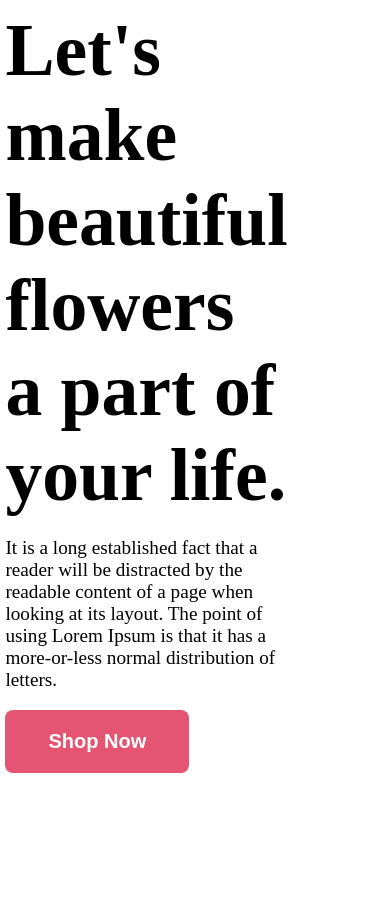
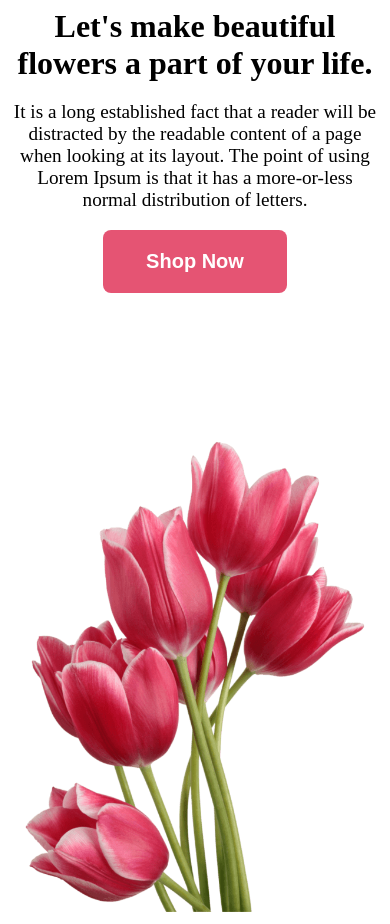
Before and after one commit to salauddin-777/flower-shop-assignment, a plain HTML site: page index.html in a window 390 px wide. Before the commit the page ends 844 px from the top, so only its background shows below. Drawn offline with Linux system fonts and the light colour scheme.

Commit message:
Header Section Resposive added for Small and Medium Devices

```diff
--- a/styles/style.css
+++ b/styles/style.css
@@ -44,3 +44,25 @@ header img{
     font-weight: 400;
     font-size: 1.2rem;
 }
+
+
+/* Responsive Small Device */
+@media screen and (max-width: 576px) {
+    header{
+        flex-direction: column;
+    }
+    .action{
+        width: 100%;
+        text-align: center;
+    }
+    .action-title{
+        font-size: 2rem;
+    }
+}
+
+/* Responsive Medium Device */
+@media screen and (min-width:576px) and (max-width:992px) {
+    header{
+        flex-direction: column;
+    }
+}
```
